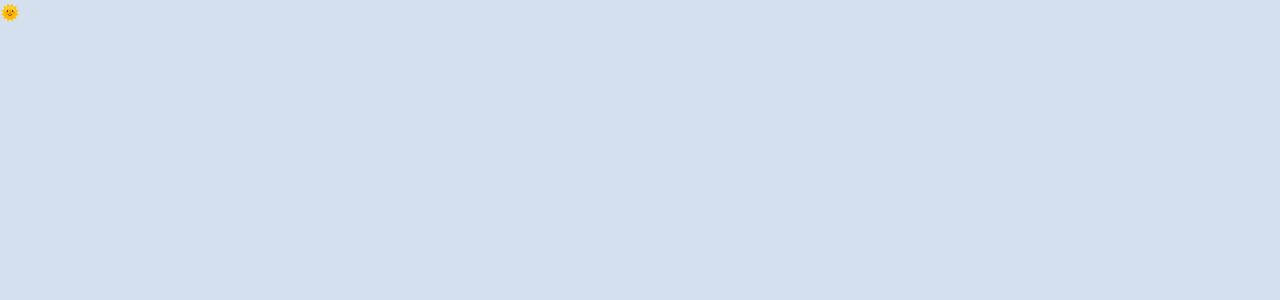
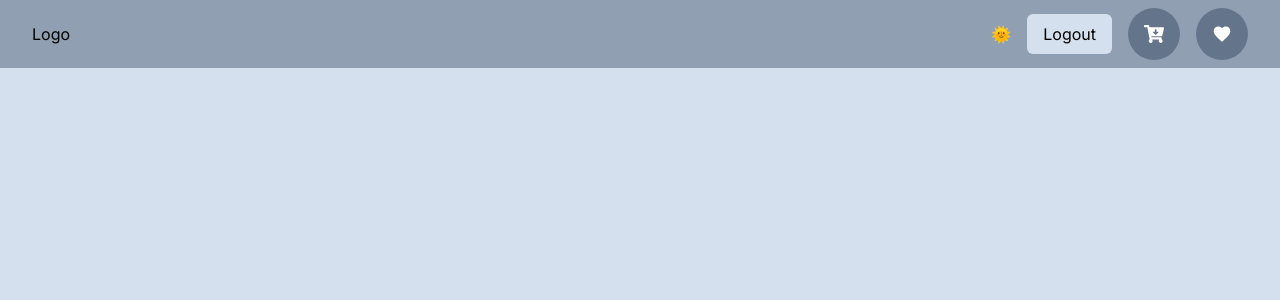
Before and after one commit to AlisonTahiri/next-13-blog, a Next.js app: page / in a window 1280 px wide. Shown: the top 300 px of the page. Built offline with nearby package versions, Linux system fonts and the light colour scheme.

Commit message:
Add basic navbar

```diff
--- a/package.json
+++ b/package.json
@@ -20,6 +20,7 @@
     "postcss": "8.4.24",
     "react": "18.2.0",
     "react-dom": "18.2.0",
+    "react-icons": "^4.9.0",
     "tailwindcss": "3.3.2",
     "typescript": "5.1.3"
   }
--- a/src/app/layout.tsx
+++ b/src/app/layout.tsx
@@ -1,6 +1,7 @@
 import "./globals.css";
 import { Inter } from "next/font/google";
 import { Providers } from "./providers";
+import Navbar from "@/components/Navbar";
 
 const inter = Inter({ subsets: ["latin"] });
 
@@ -17,7 +18,10 @@ export default function RootLayout({
   return (
     <html lang="en">
       <body className={`${inter.className} bg-bgk`}>
-        <Providers>{children}</Providers>
+        <Providers>
+          <Navbar />
+          {children}
+        </Providers>
       </body>
     </html>
   );
--- a/src/app/page.tsx
+++ b/src/app/page.tsx
@@ -2,9 +2,5 @@ import ThemeSwitcher from "@/components/ThemeSwitcher";
 import Image from "next/image";
 
 export default function Home() {
-  return (
-    <main>
-      <ThemeSwitcher />
-    </main>
-  );
+  return <main>{/* <ThemeSwitcher /> */}</main>;
 }
--- /dev/null
+++ b/src/components/Navbar.tsx
@@ -0,0 +1,56 @@
+"use client";
+
+import { useRouter } from "next/navigation";
+import ThemeSwitcher from "./ThemeSwitcher";
+import { FaCartArrowDown } from "react-icons/fa";
+import { CiDeliveryTruck } from "react-icons/ci";
+import { MdFavorite } from "react-icons/md";
+
+const Navbar = () => {
+  const router = useRouter();
+
+  return (
+    <>
+      <div className="bg-slate-500 bg-opacity-60 fixed top-0 left-0 right-0 py-2 px-8">
+        <nav className="flex gap-4 justify-between items-center">
+          <div>Logo</div>
+
+          {true ? (
+            <div className="flex items-center justify-center gap-4 min-h-full">
+              <ThemeSwitcher />
+              <button
+                onClick={() => console.log("log out")}
+                className="px-4 bg-bgk py-2 rounded-md"
+              >
+                Logout
+              </button>
+              <button
+                onClick={() => router.push("/order/create-order")}
+                className="p-4 rounded-full bg-slate-500"
+              >
+                <FaCartArrowDown className="text-white text-xl" />
+              </button>
+              <button
+                onClick={() => router.push("/bookmark")}
+                className="p-4 rounded-full bg-slate-500"
+              >
+                <MdFavorite className="text-white text-xl" />
+              </button>
+            </div>
+          ) : (
+            <button
+              onClick={() => router.push("/auth/login")}
+              className="btn text-white mx-2"
+            >
+              Login
+            </button>
+          )}
+        </nav>
+      </div>
+      {/* Div below is added to compensate for the height of the navbar */}
+      <div className="h-18" />
+    </>
+  );
+};
+
+export default Navbar;
```
Also changed, not shown: 1 other file (tests, documents, lock files or other folders).
